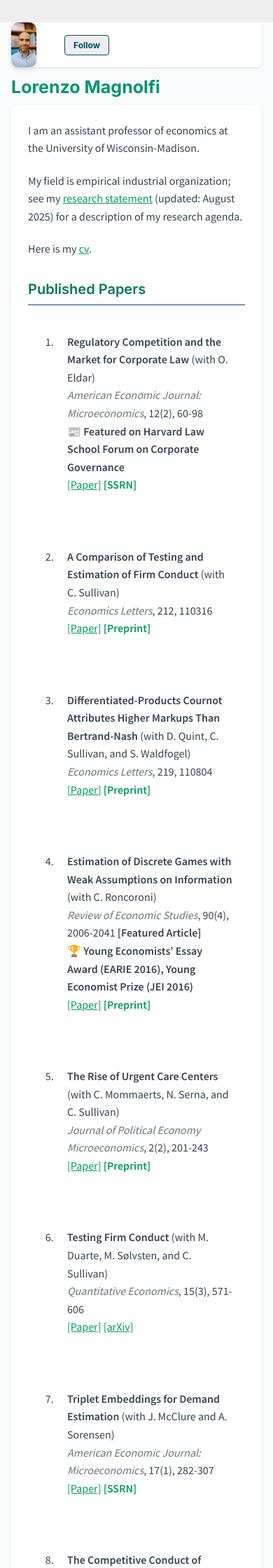
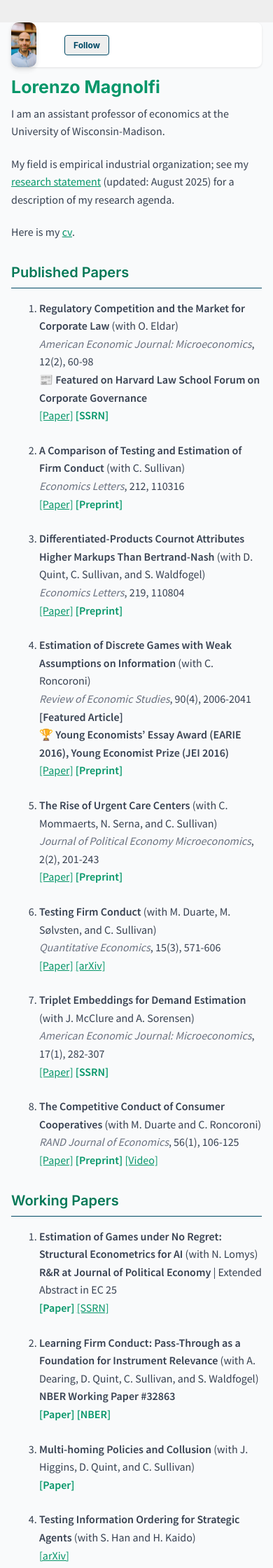
Before and after one commit to LorenzoMagnolfi/Lorenzomagnolfi.github.io, a Jekyll site: the page built from _pages/about.md, in a window 390 px wide. Shown: the top 2240 px of the page at 70% size. Built offline with Jekyll 4.4.1, drawn with Linux system fonts in a browser that asks for light colours; a script that is not in the unit is left out.

Commit message:
Update custom.css

```diff
--- a/assets/css/custom.css
+++ b/assets/css/custom.css
@@ -62,13 +62,6 @@ a:hover {
   color: var(--primary-dark);
 }
 
-/* Main Content Area */
-.page__content {
-  background-color: var(--background-white);
-  border-radius: var(--border-radius);
-  box-shadow: var(--shadow-subtle);
-}
-
 /* Clean styling for publication lists - no boxes */
 .page__content ol li,
 .page__content ul li {
@@ -92,31 +85,6 @@ a:hover {
   border-bottom: 1px solid var(--primary-dark);
 }
 
-.page__content a[href*="SSRN"],
-.page__content a[href*="arXiv"],
-.page__content a[href*="NBER"],
-.page__content a[href*="Preprint"],
-.page__content a[href*="preprint"],
-.page__content a[href*="Video"],
-.page__content a[href*="GitHub"] {
-  color: var(--text-secondary);
-  font-weight: 500;
-  text-decoration: none;
-  border-bottom: 1px solid transparent;
-  transition: var(--transition);
-}
-
-.page__content a[href*="SSRN"]:hover,
-.page__content a[href*="arXiv"]:hover,
-.page__content a[href*="NBER"]:hover,
-.page__content a[href*="Preprint"]:hover,
-.page__content a[href*="preprint"]:hover,
-.page__content a[href*="Video"]:hover,
-.page__content a[href*="GitHub"]:hover {
-  color: var(--primary-color);
-  border-bottom: 1px solid var(--primary-color);
-}
-
 /* Style italicized journal names */
 .page__content em {
   color: var(--text-secondary);
@@ -132,11 +100,6 @@ a:hover {
 /* Style award emojis and text */
 .page__content li:contains("🏆") {
   position: relative;
-}
-
-/* Navigation and Header */
-.masthead {
-  background: linear-gradient(135deg, var(--primary-color), var(--primary-dark));
 }
 
 .site-title {
@@ -170,21 +133,3 @@ a:hover {
   font-family: 'Inter', sans-serif;
   font-weight: 600;
 }
-
-/* Add some spacing between sections */
-.page__content h2 + ol,
-.page__content h2 + ul {
-  margin-top: 1.5rem;
-}
-
-/* Responsive Design */
-@media (max-width: 768px) {
-  .page__content {
-    padding: 1.5rem;
-  }
-
-  .page__content ol li,
-  .page__content ul li {
-    padding: 1rem;
-  }
-}
```
